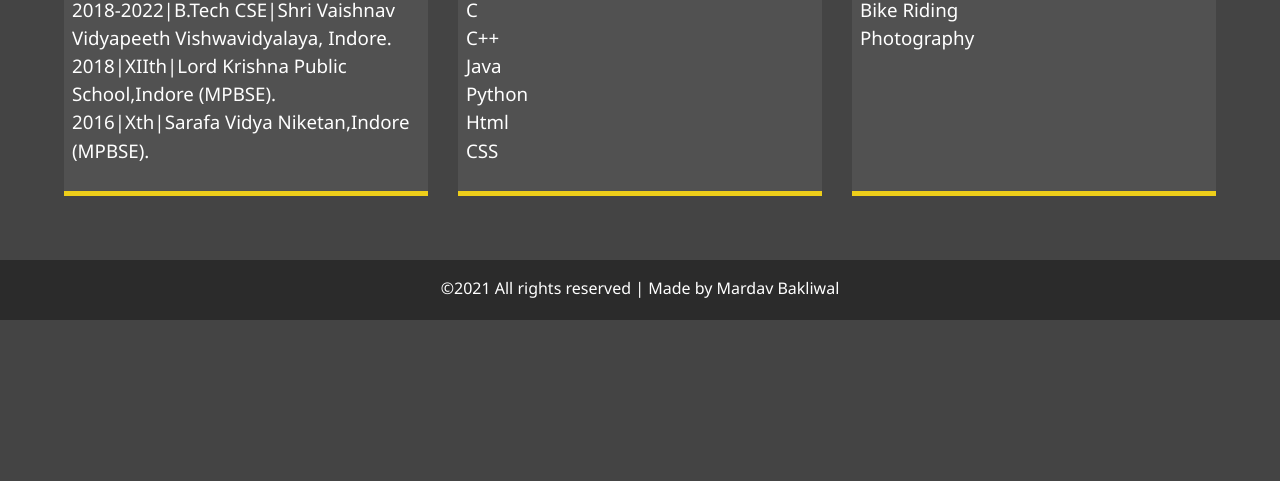
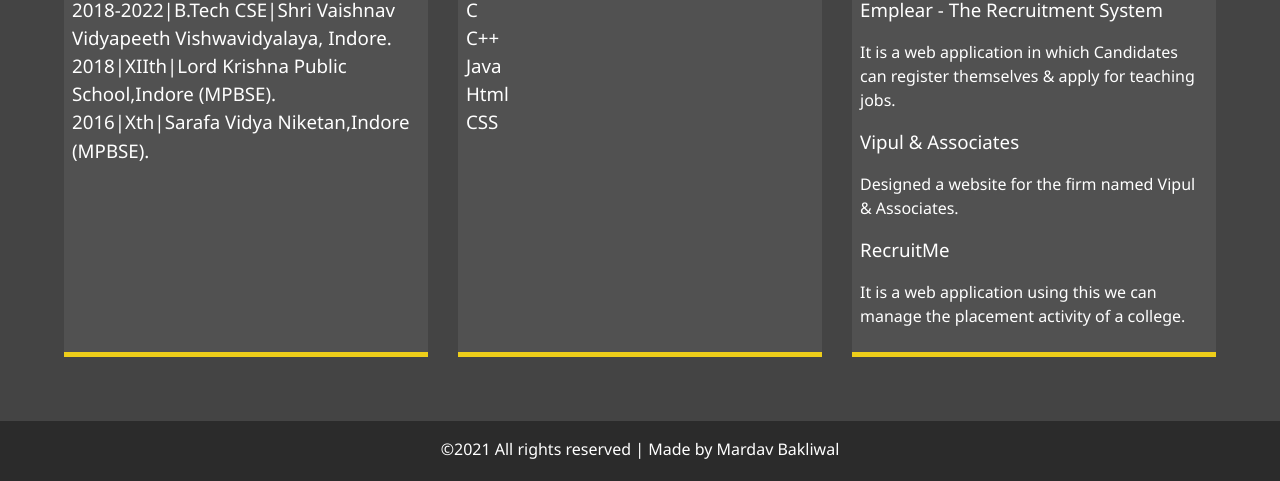
Before and after one commit to mardavvjain/portfolio, a website: page about.html in a window 1280 px wide. Shown: the part 496-977 px from the top of the page. Before the commit the page ends 816 px from the top, so only its background shows below. Drawn offline with Linux system fonts and the light colour scheme.

Commit message:
Update about.html

```diff
--- a/about.html
+++ b/about.html
@@ -80,17 +80,19 @@
         <h3>C</h3>
         <h3>C++</h3>
         <h3>Java</h3>
-        <h3>Python</h3>
         <h3>Html</h3>
         <h3>CSS</h3>
         <p></p>
       </div>
 
       <div class="job job-3">
-        <h1>Intrests</h1>
-        <h3>Bike Riding</h3>
-       <h3>Photography</h3>
-       <h3></h3>
+        <h1>Projects</h1>
+        <h3>Emplear - The Recruitment System</h3>
+        <p>It is a web application in which Candidates can register themselves & apply for teaching jobs.</p>
+        <h3>Vipul & Associates</h3>
+        <p>Designed a website for the firm named Vipul & Associates.</p>
+        <h3>RecruitMe</h3>
+        <p>It is a web application using this we can manage the placement activity of a college.</p>
 <p></p>
       </div>
     </div>
```
